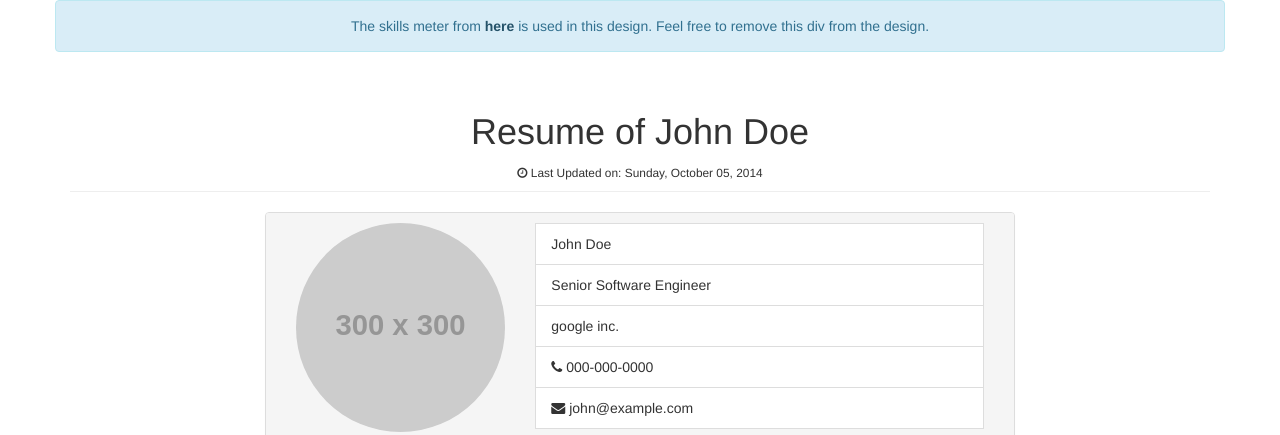
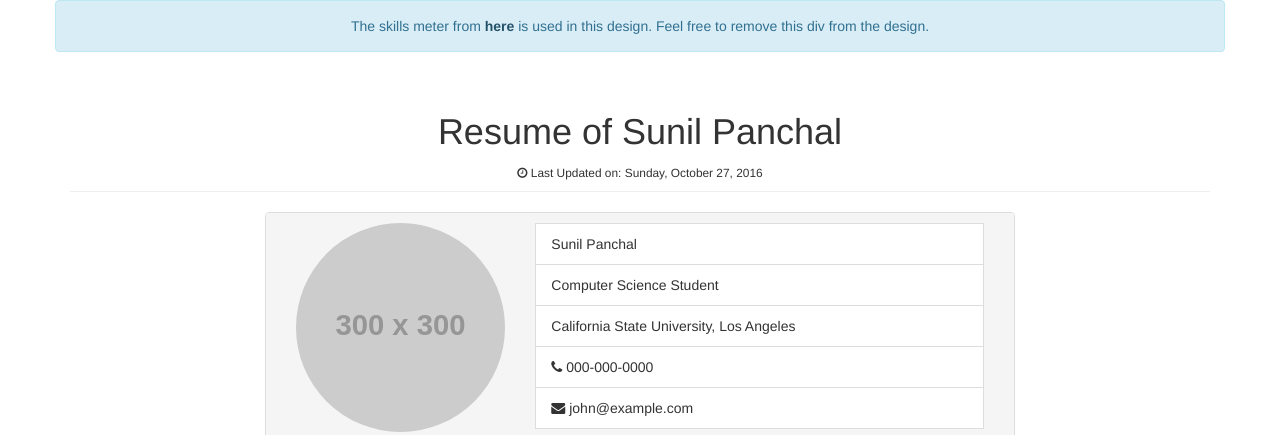
Before and after one commit to PSunil4/psunil4.github.io, a plain HTML site: page index.html in a window 1280 px wide. Shown: the top 435 px of the page. Drawn offline with nearby package versions, Linux system fonts and the light colour scheme; placeholder pictures from the web are drawn by us.

Commit message:
Update index.html

```diff
--- a/index.html
+++ b/index.html
@@ -170,8 +170,8 @@
 
     <div class="resume">
       <header class="page-header">
-        <h1 class="page-title">Resume of John Doe</h1>
-        <small> <i class="fa fa-clock-o"></i> Last Updated on: <time>Sunday, October 05, 2014</time></small>
+        <h1 class="page-title">Resume of Sunil Panchal</h1>
+        <small> <i class="fa fa-clock-o"></i> Last Updated on: <time>Sunday, October 27, 2016</time></small>
       </header>
       <div class="row">
         <div class="col-xs-12 col-sm-12 col-md-offset-1 col-md-10 col-lg-offset-2 col-lg-8">
@@ -224,9 +224,9 @@
 
                   <div class="col-xs-12 col-sm-8">
                     <ul class="list-group">
-                      <li class="list-group-item">John Doe</li>
-                      <li class="list-group-item">Senior Software Engineer</li>
-                      <li class="list-group-item">google inc.</li>
+                      <li class="list-group-item">Sunil Panchal</li>
+                      <li class="list-group-item">Computer Science Student</li>
+                      <li class="list-group-item">California State University, Los Angeles </li>
                       <li class="list-group-item"><i class="fa fa-phone"></i> 000-000-0000 </li>
                       <li class="list-group-item"><i class="fa fa-envelope"></i> john@example.com</li>
                     </ul>
```
